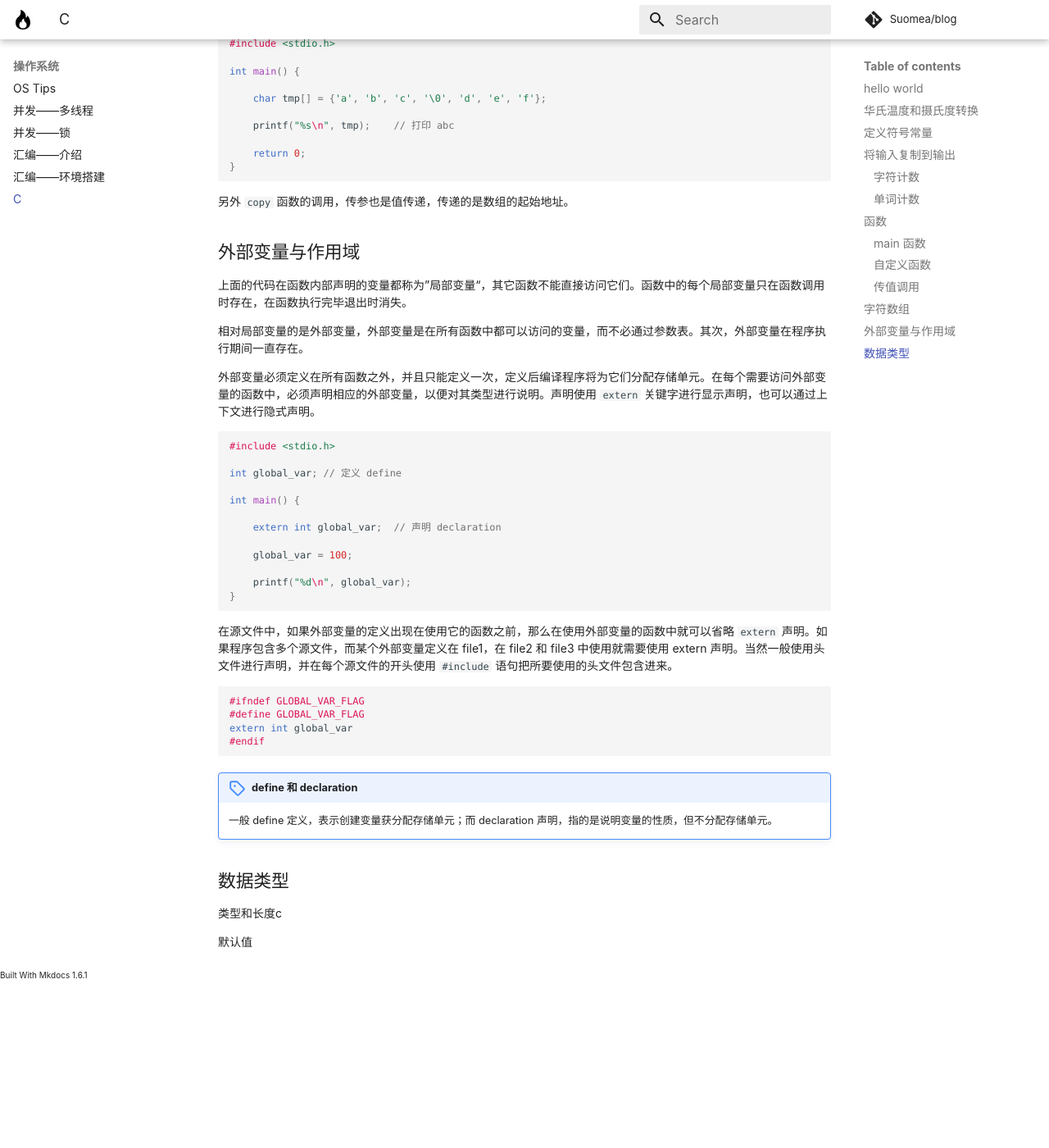
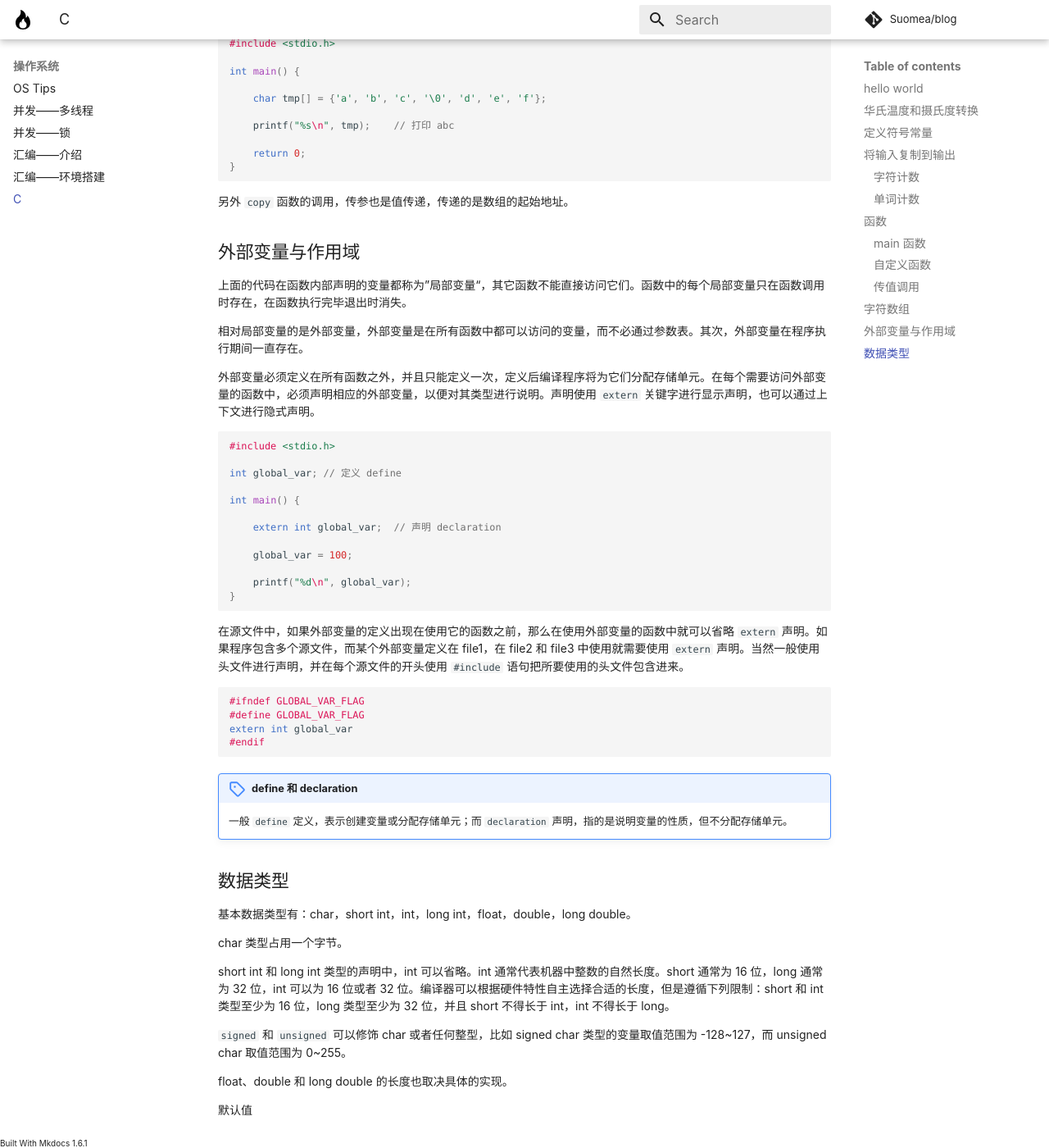
Before and after one commit to Suomea/blog, an MkDocs documentation site: the page built from docs/OS/C.md, in a window 1280 px wide and 1400 px high, scrolled down 5840 px. Shown: the whole window at 82% size. Built offline with MkDocs 1.6.1 and Material for MkDocs 9.7.7, drawn with Linux system fonts in a browser that asks for light colours; some web fonts are replaced; comment, search, counter and statistics services are not loaded; before the commit the page ends 7035 px from its top, so only the background shows below that.

Commit message:
更新 C 笔记。

````diff
--- a/docs/OS/C.md
+++ b/docs/OS/C.md
@@ -341,7 +341,7 @@ int main() {
 }
 ```
 
-在源文件中，如果外部变量的定义出现在使用它的函数之前，那么在使用外部变量的函数中就可以省略 `extern` 声明。如果程序包含多个源文件，而某个外部变量定义在 file1，在 file2 和 file3 中使用就需要使用 extern 声明。当然一般使用头文件进行声明，并在每个源文件的开头使用 `#include` 语句把所要使用的头文件包含进来。
+在源文件中，如果外部变量的定义出现在使用它的函数之前，那么在使用外部变量的函数中就可以省略 `extern` 声明。如果程序包含多个源文件，而某个外部变量定义在 file1，在 file2 和 file3 中使用就需要使用 `extern` 声明。当然一般使用头文件进行声明，并在每个源文件的开头使用 `#include` 语句把所要使用的头文件包含进来。
 ```c
 #ifndef GLOBAL_VAR_FLAG
 #define GLOBAL_VAR_FLAG
@@ -350,9 +350,18 @@ extern int global_var
 ```
 
 !!! note "define 和 declaration"
-	一般 define 定义，表示创建变量获分配存储单元；而 declaration 声明，指的是说明变量的性质，但不分配存储单元。
+	一般 `define` 定义，表示创建变量或分配存储单元；而 `declaration` 声明，指的是说明变量的性质，但不分配存储单元。
 ## 数据类型
 
-类型和长度c
+基本数据类型有：char，short int，int，long int，float，double，long double。
+
+char 类型占用一个字节。
+
+short int 和 long int 类型的声明中，int 可以省略。int 通常代表机器中整数的自然长度。short 通常为 16 位，long 通常为 32 位，int 可以为 16 位或者 32 位。编译器可以根据硬件特性自主选择合适的长度，但是遵循下列限制：short 和 int 类型至少为 16 位，long 类型至少为 32 位，并且 short 不得长于 int，int 不得长于 long。
+
+`signed` 和 `unsigned` 可以修饰 char 或者任何整型，比如 signed char 类型的变量取值范围为 -128~127，而 unsigned char 取值范围为 0~255。
+
+float、double 和 long double 的长度也取决具体的实现。
+
 
 默认值
````
Also changed, not shown: 1 other file.
